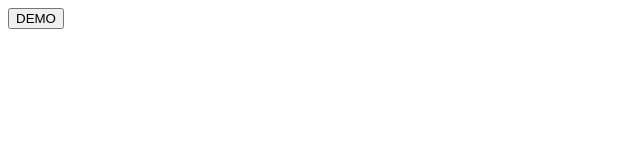
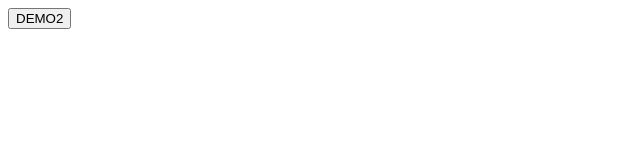
Before and after one commit to karnash/csb-vcyh35, a plain HTML site: page index.html in a window 1280 px wide. Shown: the full height of the page, 0-640 px from the left. Drawn offline with Linux system fonts and the light colour scheme.

Commit message:
Deployment from Codesandbox.

```diff
--- a/index.html
+++ b/index.html
@@ -1 +1 @@
-<!DOCTYPE html><html><head><title>Parcel Sandbox</title><meta charset="utf-8"></head><body> <button id="demobutton">DEMO</button> </body></html>
+<!DOCTYPE html><html><head><title>Parcel Sandbox</title><meta charset="utf-8"></head><body> <button id="demobutton">DEMO2</button> <script>document.getElementById("demobutton").addEventListener("click",function(){window.parent.postMessage("democlick","*")});</script> </body></html>
```
